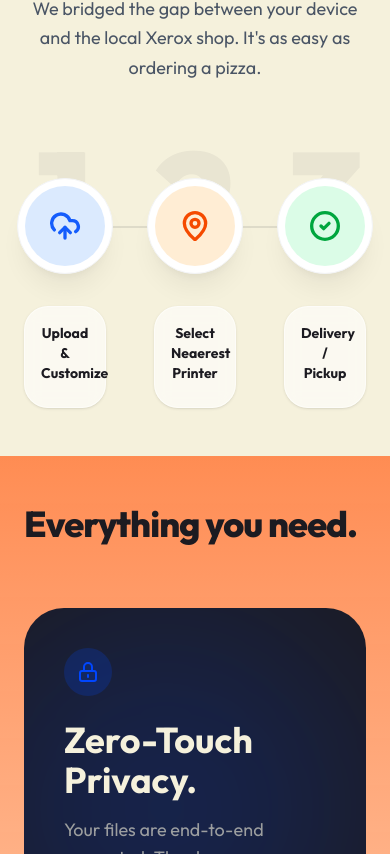
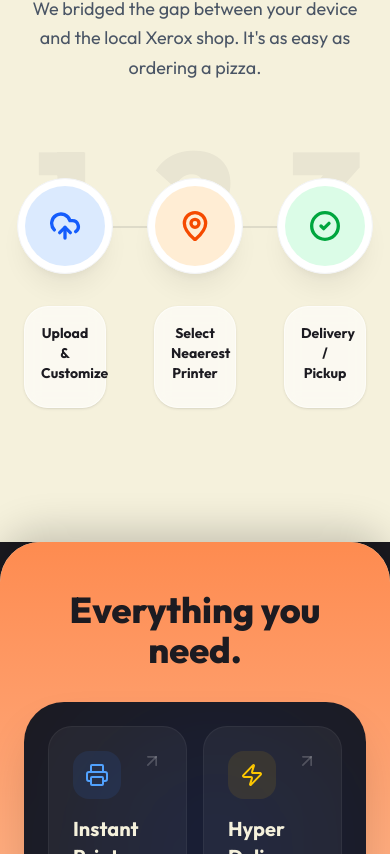
Before and after one commit to manu-maurya/printerQ-landing-page, a Next.js app: page / in a window 390 px wide. Shown: the part 1146-2000 px from the top of the page. Built offline with nearby package versions, Linux system fonts and the light colour scheme.

Commit message:
mobile view changes

```diff
--- a/app/components/Features.tsx
+++ b/app/components/Features.tsx
@@ -1,70 +1,95 @@
 "use client";
 import React from "react";
-import GlassSurface from "../../components/GlassSurface";
+import { Printer, Zap, ShieldCheck, Wallet, ArrowUpRight } from "lucide-react";
+
+const FEATURE_ITEMS = [
+  {
+    title: "Instant Print",
+    desc: "Print to any network printer instantly.",
+    icon: <Printer className="w-6 h-6" />,
+    bg: "bg-blue-500/10",
+    text: "text-blue-400",
+  },
+  {
+    title: "Hyper Delivery",
+    desc: "Doorstep delivery in minutes.",
+    icon: <Zap className="w-6 h-6" />,
+    bg: "bg-yellow-500/10",
+    text: "text-yellow-400",
+  },
+  {
+    title: "Secure Cloud",
+    desc: "End-to-end encrypted files.",
+    icon: <ShieldCheck className="w-6 h-6" />,
+    bg: "bg-green-500/10",
+    text: "text-green-400",
+  },
+  {
+    title: "Partner Earn",
+    desc: "Monetize your idle printer.",
+    icon: <Wallet className="w-6 h-6" />,
+    bg: "bg-purple-500/10",
+    text: "text-purple-400",
+  },
+];
 
 const Features = () => {
   return (
-    <div className="w-full py-12 md:py-24 bg-linear-to-t from-p-cream to-s/90 text-p-grey-dark relative">
-      <div className="max-w-7xl mx-auto px-6">
-
-        <h2 className="text-4xl font-extrabold mb-16 tracking-tight">
+    <div className="w-full py-12 md:py-24 bg-linear-to-t from-p-cream to-s/90 text-p-grey-dark relative md:rounded-none overflow-hidden">
+      <div className="max-w-7xl mx-auto px-6 h-full flex flex-col">
+        <h2 className="text-4xl md:text-5xl font-extrabold mb-8 text-center md:text-left text-p-grey-dark">
           Everything you need.
         </h2>
 
-        {/* BENTO GRID LAYOUT */}
-        <div className="grid grid-cols md:grid-cols-3 grid-rows-2 gap-6 h-auto md:h-[600px]">
+        <div className="flex flex-col gap-6 h-full">
+          {/* --- CONTAINER 1: FEATURES BENTO GRID --- */}
+          <div
+            className="w-full bg-p-grey-dark rounded-[2.5rem] p-6 md:p-10 relative overflow-hidden shadow-2xl shadow-black/20"
+            data-theme="dark"
+          >
+            <div className="absolute top-0 right-0 w-[300px] h-[300px] bg-p/10 blur-[80px] rounded-full pointer-events-none" />
 
-          {/* CARD 1: LARGE DARK CARD (Triggers Navbar Switch) */}
+            <div className="grid grid-cols-2 md:grid-cols-2 gap-4 relative z-10">
+              {FEATURE_ITEMS.map((item, index) => (
                 <div
-            className="md:col-span-2 row-span-2 relative rounded-[40px] overflow-hidden p-10 flex flex-col justify-between group transition-all duration-500 hover:scale-[0.99]"
-            style={{ backgroundColor: "#1c1b21" }} // Explicit Dark Hex
-            data-theme="dark" // <--- THE MAGIC ATTRIBUTE
+                  key={index}
+                  className="bg-white/5 border border-white/5 hover:bg-white/10 hover:border-white/10 transition-all duration-300 rounded-3xl p-6 flex flex-col gap-4 group"
                 >
-             {/* Background Gradient */}
-             <div className="absolute top-0 right-0 w-[400px] h-[400px] bg-p/20 blur-[100px] rounded-full pointer-events-none" />
+                  <div className="flex justify-between items-start">
+                    <div
+                      className={`w-12 h-12 rounded-2xl ${item.bg} ${item.text} flex items-center justify-center`}
+                    >
+                      {item.icon}
+                    </div>
+                    <ArrowUpRight
+                      className="text-white/20 group-hover:text-white/60 transition-colors"
+                      size={20}
+                    />
+                  </div>
 
-             <div className="relative z-10">
-                <div className="w-12 h-12 rounded-full bg-p/20 flex items-center justify-center text-p mb-6">
-                  {/* Lock Icon */}
-                  <svg className="w-6 h-6" fill="none" stroke="currentColor" viewBox="0 0 24 24"><path strokeLinecap="round" strokeLinejoin="round" strokeWidth={2} d="M12 15v2m-6 4h12a2 2 0 002-2v-6a2 2 0 00-2-2H6a2 2 0 00-2 2v6a2 2 0 002 2zm10-10V7a4 4 0 00-8 0v4h8z" /></svg>
-                </div>
-                <h3 className="text-4xl font-bold text-p-cream mb-4">
-                  Zero-Touch Privacy.
+                  <div>
+                    <h3 className="text-xl font-bold text-p-cream mb-1">
+                      {item.title}
                     </h3>
-                <p className="text-p-cream/60 text-lg max-w-md">
-                   Your files are end-to-end encrypted. The shop owner never sees your file,
-                   they only see a "Print Job" request. The printer processes it automatically.
+                    <p className="text-sm text-gray-400 leading-relaxed">
+                      {item.desc}
                     </p>
                   </div>
-
-             {/* Visual Decor */}
-             <div className="w-full h-32 bg-p-grey-dark/50 border border-p-cream/10 rounded-2xl mt-8 flex items-center gap-4 px-6">
-                <div className="w-3 h-3 rounded-full bg-red-500" />
-                <div className="w-3 h-3 rounded-full bg-yellow-500" />
-                <div className="w-3 h-3 rounded-full bg-green-500" />
-                <div className="ml-auto font-mono text-xs text-p-cream/40">ENCRYPTED_STREAM_V2</div>
+                </div>
+              ))}
             </div>
           </div>
 
-          {/* CARD 2: LIGHT CARD */}
-          <div className="bg-white border border-p-grey-dark/5 rounded-[40px] p-8 flex flex-col justify-center hover:shadow-xl transition-shadow duration-500">
-             <h3 className="text-2xl font-bold mb-2">Live Tracking</h3>
-             <p className="opacity-60">See exactly when your pages are printing.</p>
-             {/* Simple progress bar visual */}
-             <div className="w-full h-2 bg-gray-100 rounded-full mt-6 overflow-hidden">
-                <div className="w-[70%] h-full bg-p rounded-full" />
+          {/* --- CONTAINER 2: VISUAL --- */}
+          <div className="w-full bg-white rounded-[2.5rem] p-4 md:p-6 shadow-xl border border-white/40 overflow-hidden group">
+            <div className="relative w-full rounded-4xl overflow-hidden bg-gray-50">
+              <img
+                src="/one.png"
+                alt="Delivery Process from Shop to Home"
+                className="w-full h-auto block transition-transform duration-700 "
+              />
             </div>
           </div>
-
-          {/* CARD 3: LIGHT CARD */}
-          <div className="bg-white border border-p-grey-dark/5 rounded-[40px] p-8 flex flex-col justify-center hover:shadow-xl transition-shadow duration-500">
-             <h3 className="text-2xl font-bold mb-2">Smart Pricing</h3>
-             <p className="opacity-60">Automatic bulk discounts for students.</p>
-             <div className="mt-4 text-4xl font-extrabold text-p">
-                ₹2<span className="text-lg text-black/40">/page</span>
-             </div>
-          </div>
-
         </div>
       </div>
     </div>
--- a/app/components/Hero.tsx
+++ b/app/components/Hero.tsx
@@ -14,7 +14,7 @@ const Hero = () => {
 
   return (
     // 1. 'relative' allows us to position children absolutely inside this container
-    <div className="relative flex items-center justify-center bg-p-grey-dark h-screen w-full ">
+    <div className="relative flex items-center justify-center bg-p-grey-dark h-screen w-full md:rounded-br-4xl md:rounded-bl-4xl">
       {/* <HeroFloatingElements/> */}
 
       {/* Middle Content */}
--- a/app/components/HowItWorks.tsx
+++ b/app/components/HowItWorks.tsx
@@ -30,7 +30,7 @@ const HowItWorks = () => {
   return (
     <section
       id="how-it-works"
-      className="relative py-12 md:py-24 bg-p-cream scroll-mt-24 overflow-hidden"
+      className="relative py-12 md:py-24 bg-p-cream scroll-mt-24 overflow-hidden rounded-t-4xl md:rounded-none"
     >
       <div className="max-w-7xl mx-auto px-6 relative z-10">
         {/* Header */}
--- a/app/components/PrinterSection.tsx
+++ b/app/components/PrinterSection.tsx
@@ -68,7 +68,7 @@ const PrinterSection = () => {
     <section
       id="printer-join"
       // Parent has no bottom padding (pb-0)
-      className="relative pt-12 md:pt-24 pb-0 bg-p-grey-dark md:mt-32"
+      className="relative pt-12 md:pt-24 pb-0 bg-p-grey-dark md:mt-32 rounded-t-4xl md:rounded-none"
     >
       {/* Background Curve */}
       <div
@@ -121,7 +121,7 @@ const PrinterSection = () => {
               </p>
             </div>
 
-            <div className="bg-p-grey-dark/50 backdrop-blur-sm border border-white/5 rounded-3xl p-6 md:p-12 shadow-2xl">
+            <div className="bg-p-grey-dark/50 backdrop-blur-sm border border-white/5 rounded-4xl p-6 md:p-12 shadow-2xl">
               {!isSubmitted ? (
                 <form onSubmit={handleSubmit} className="space-y-6">
                   <div className="grid grid-cols-2 gap-6">
--- a/app/page.tsx
+++ b/app/page.tsx
@@ -6,7 +6,6 @@ import { useEffect } from "react";
 import Features from "./components/Features";
 import PrinterSection from "./components/PrinterSection";
 import Footer from "./components/Footer";
-import Link from "next/link";
 
 export default function Home() {
   useEffect(() => {
@@ -17,27 +16,77 @@ export default function Home() {
   }, []);
 
   return (
-    <main className="w-full relative">
+    <main className="w-full relative bg-p-grey-dark">
       <GlassNavbar />
 
-      <section id="hero" data-theme="dark">
+      {/* 1. HERO (Base Layer) */}
+      <section
+        id="hero"
+        data-theme="dark"
+        className="
+          sticky top-0 z-0 h-screen
+          md:static md:h-auto md:z-auto
+          flex flex-col justify-center bg-p-cream
+        "
+      >
         <Hero />
       </section>
 
-      <section id="details" data-theme="light">
+      {/* 2. DETAILS (Slides over Hero) */}
+      <section
+        id="details"
+        data-theme="light"
+        className="
+          sticky top-0 z-10 min-h-screen shadow-[0_-10px_40px_rgba(0,0,0,0.2)]
+          rounded-t-[2.5rem] overflow-hidden
+          md:static md:h-auto md:shadow-none md:z-auto md:rounded-none md:overflow-visible
+          flex flex-col justify-start md:justify-center md:pt-0
+          bg-p-cream
+        "
+      >
         <HowItWorks />
       </section>
 
-      <section id="features" data-theme="light">
+      {/* 3. FEATURES (Slides over Details) */}
+      <section
+        id="features"
+        data-theme="light"
+        className="
+          sticky top-0 z-20 min-h-screen shadow-[0_-10px_40px_rgba(0,0,0,0.2)]
+          rounded-t-[2.5rem] overflow-hidden
+          md:static md:h-auto md:shadow-none md:z-auto md:rounded-none md:overflow-visible
+          flex flex-col justify-start md:justify-center md:pt-0
+          bg-p-cream
+        "
+      >
         <Features />
       </section>
 
-      <section id="printer" data-theme="dark">
-        <PrinterSection />
-      </section>
-      <section id="about">
-      <Footer/>
-      </section>
+      {/* 4. & 5. FINAL GROUP (Printer + Footer) */}
+      <div
+        className="
+          relative z-30 bg-p-grey-dark shadow-[0_-10px_40px_rgba(0,0,0,0.3)]
+          rounded-t-[2.5rem] overflow-hidden
+          md:static md:bg-transparent md:shadow-none md:z-auto md:rounded-none md:overflow-visible
+        "
+      >
+        <section
+          id="printer"
+          data-theme="dark"
+          // Added pt-20 for mobile visual breathing room
+          className="flex flex-col justify-center bg-p-grey-dark pt-20 md:pt-0"
+        >
+          <PrinterSection />
+        </section>
+
+        <section
+          id="about"
+          className="bg-black"
+        >
+          <Footer />
+        </section>
+      </div>
+
     </main>
   );
 }
```
Also changed, not shown: 1 other file (tests, documents, lock files or other folders). Lines whose indentation alone changed are shown as unchanged.
